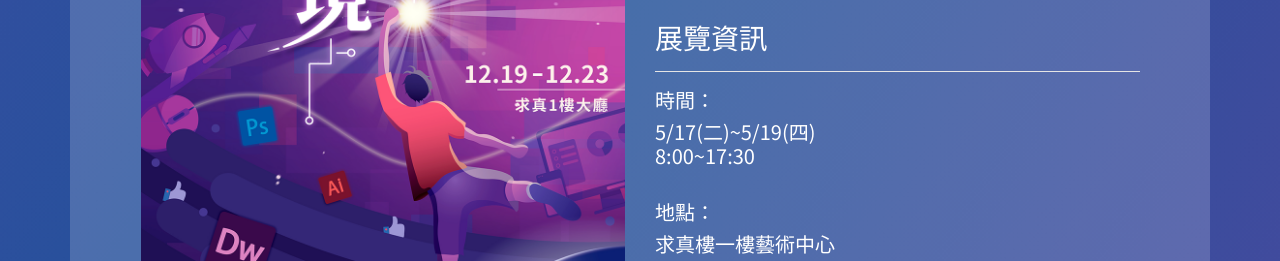
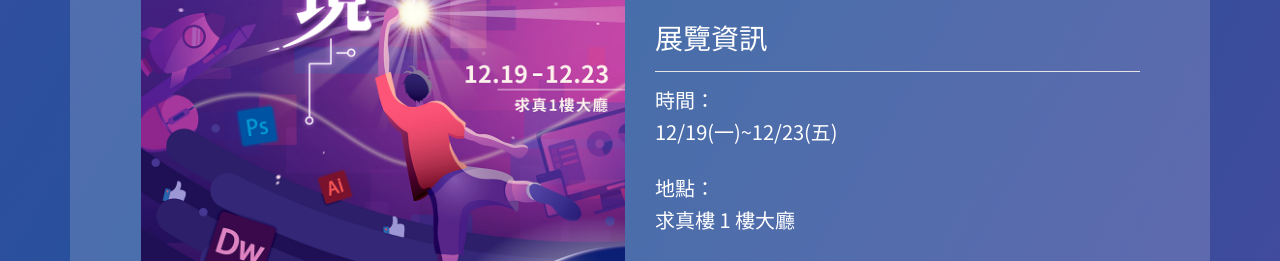
Before and after one commit to kaka866/test, a plain HTML site: page index.html in a window 1280 px wide. Shown: the part 1188-1449 px from the top of the page. Drawn offline with nearby package versions, Linux system fonts and the light colour scheme.

Commit message:
Add files via upload

```diff
--- a/index.html
+++ b/index.html
@@ -104,10 +104,10 @@
 		<div class="space"></div>
 		<h3>展覽資訊</h3><hr>
 		<h5>時間：</h5>
-		<h5>5/17(二)~5/19(四)<br>8:00~17:30</h5>
+		<h5>12/19(一)~12/23(五)</h5>
 		<br>
 		<h5>地點：</h5>
-		<h5>求真樓一樓藝術中心</h5>
+		<h5>求真樓 1 樓大廳</h5>
 		<br>
 		<h5>臉書粉絲專頁：</h5>
 		<h5><a class="pre_btn" href="https://www.facebook.com/ntcudct112newhope"><i class="fa fa-facebook-square" aria-hidden="true"></i> 數光乍現</a></h5>
```
